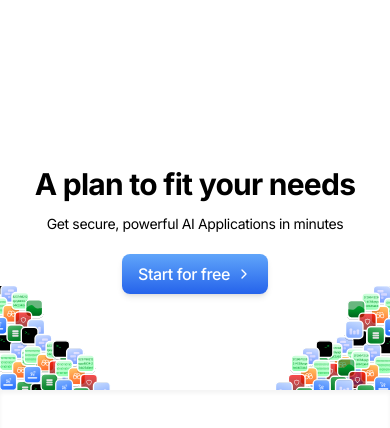
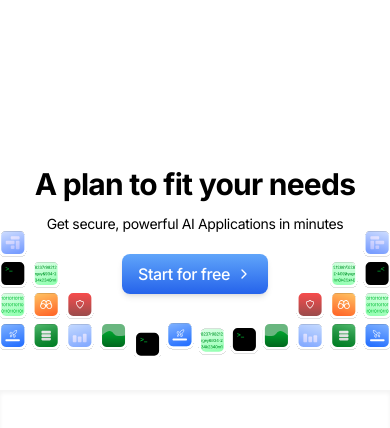
Before and after one commit to yashsehgal/stack-ai-redesign, a Next.js app: page / in a window 390 px wide. Shown: the part 11534-11962 px from the top of the page. Built offline with nearby package versions, Linux system fonts and the light colour scheme.

Commit message:
🎨 Improve cta bg design and layout

```diff
--- a/app/globals.css
+++ b/app/globals.css
@@ -16,3 +16,22 @@
 #cta-section {
   @apply bg-cover max-lg:bg-contain;
 }
+
+@media screen and (max-width: 1024px) {
+  #cta-section {
+    background-image: url('/media/cta-icons-bg-small.svg');
+    background-position-y: 8rem;
+  }
+}
+
+@media screen and (max-width: 768px) {
+  #cta-section {
+    background-position-y: 12rem;
+  }
+}
+
+@media screen and (max-width: 640px) {
+  #cta-section {
+    background-position-y: 10rem;
+  }
+}
```
Also changed, not shown: public/media/cta-icons-bg-small.svg (added), public/media/cta-icons-bg.svg.
